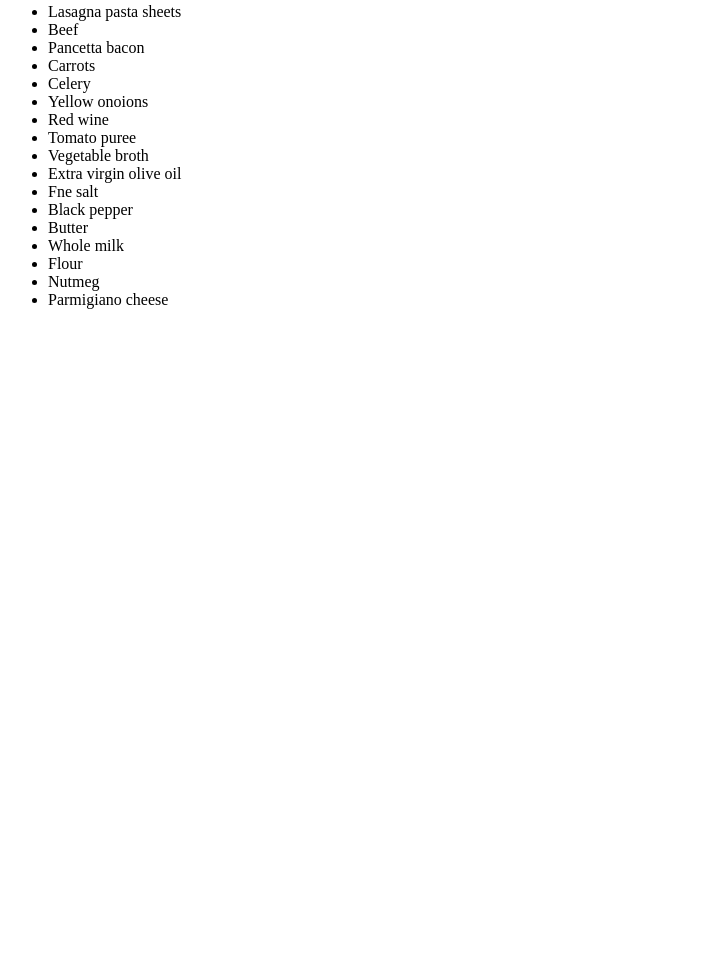
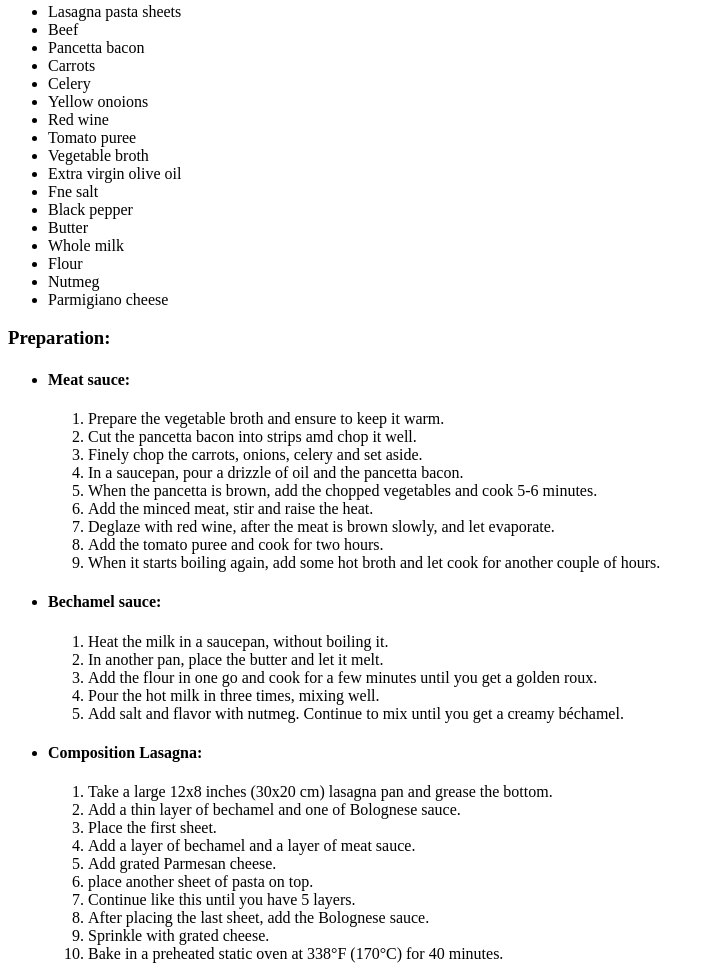
Before and after one commit to maxthor500/odin-recipes, a plain HTML site: page recipes/lasagna.html in a window 1280 px wide. Shown: the part 636-1615 px from the top of the page, without its empty margins (0-711 px from the left). Before the commit the page ends 961 px from the top, so only its background shows below. Drawn offline with Linux system fonts and the light colour scheme.

Commit message:
Complete lasagna.html with preparation steps

```diff
--- a/recipes/lasagna.html
+++ b/recipes/lasagna.html
@@ -43,5 +43,41 @@
         <li>Nutmeg</li>
         <li>Parmigiano cheese</li>
     </ul>
+    <h3>Preparation:</h3>
+    <ul>
+        <li><h4>Meat sauce:</h4></li>
+        <ol>
+            <li>Prepare the vegetable broth and ensure to keep it warm.</li>
+            <li>Cut the pancetta bacon into strips amd chop it well.</li>
+            <li>Finely chop the carrots, onions, celery and set aside.</li>
+            <li>In a saucepan, pour a drizzle of oil and the pancetta bacon.</li>
+            <li>When the pancetta is brown, add the chopped vegetables and cook 5-6 minutes.</li>
+            <li>Add the minced meat, stir and raise the heat.</li>
+            <li>Deglaze with red wine, after the meat is brown slowly, and let evaporate.</li>
+            <li>Add the tomato puree and cook for two hours.</li>
+            <li>When it starts boiling again, add some hot broth and let cook for another couple of hours.</li>
+        </ol>
+        <li><h4>Bechamel sauce:</h4></li>
+        <ol>
+            <li>Heat the milk in a saucepan, without boiling it.</li>
+            <li>In another pan, place the butter and let it melt.</li>
+            <li>Add the flour in one go and cook for a few minutes until you get a golden roux.</li>
+            <li>Pour the hot milk in three times, mixing well.</li>
+            <li>Add salt and flavor with nutmeg. Continue to mix until you get a creamy béchamel.</li>
+        </ol>
+        <li><h4>Composition Lasagna:</h4></li>
+        <ol>
+            <li>Take a large 12x8 inches (30x20 cm) lasagna pan and grease the bottom.</li>
+            <li>Add a thin layer of bechamel and one of Bolognese sauce.</li>
+            <li>Place the first sheet.</li>
+            <li>Add a layer of bechamel and a layer of meat sauce.</li>
+            <li>Add grated Parmesan cheese.</li>
+            <li>place another sheet of pasta on top.</li>
+            <li>Continue like this until you have 5 layers.</li>
+            <li>After placing the last sheet, add the Bolognese sauce.</li>
+            <li>Sprinkle with grated cheese.</li>
+            <li>Bake in a preheated static oven at 338°F (170°C) for 40 minutes.</li>
+        </ol>
+    </ul>
 </body>
 </html>
```
